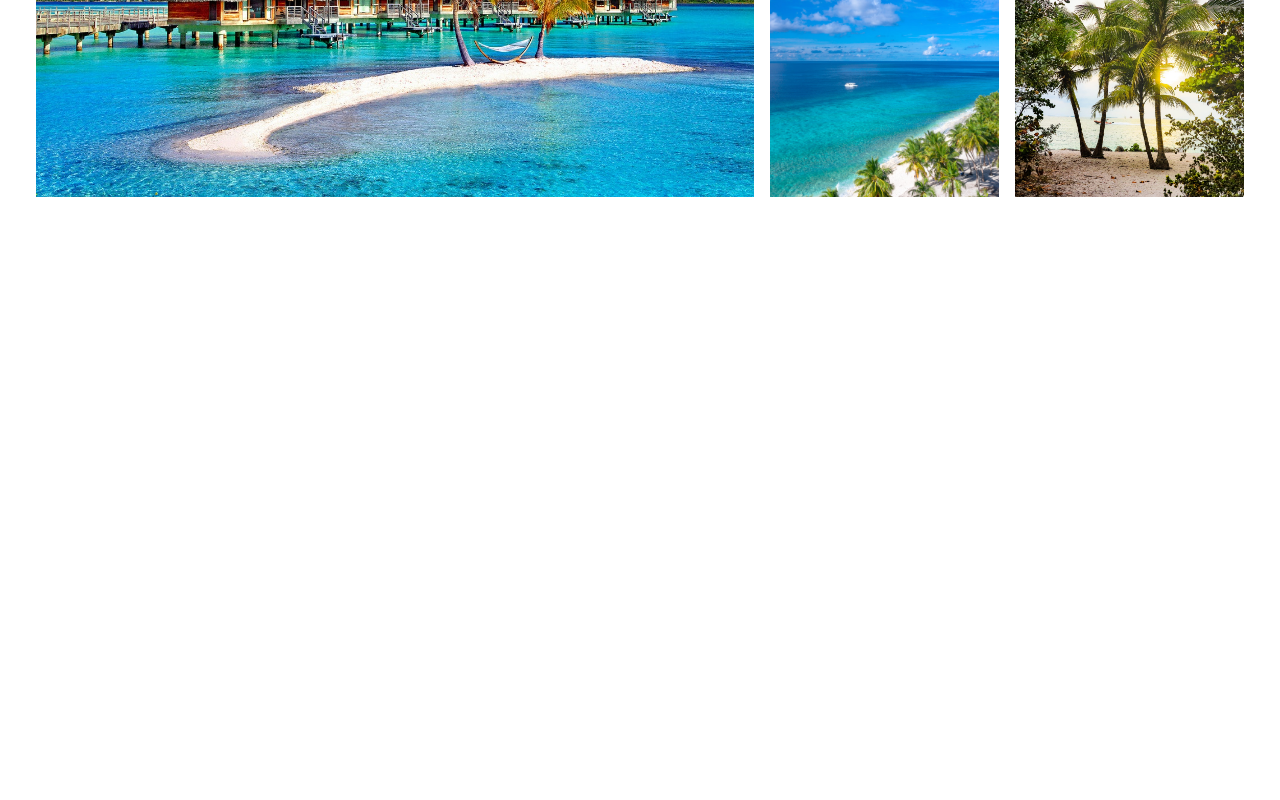
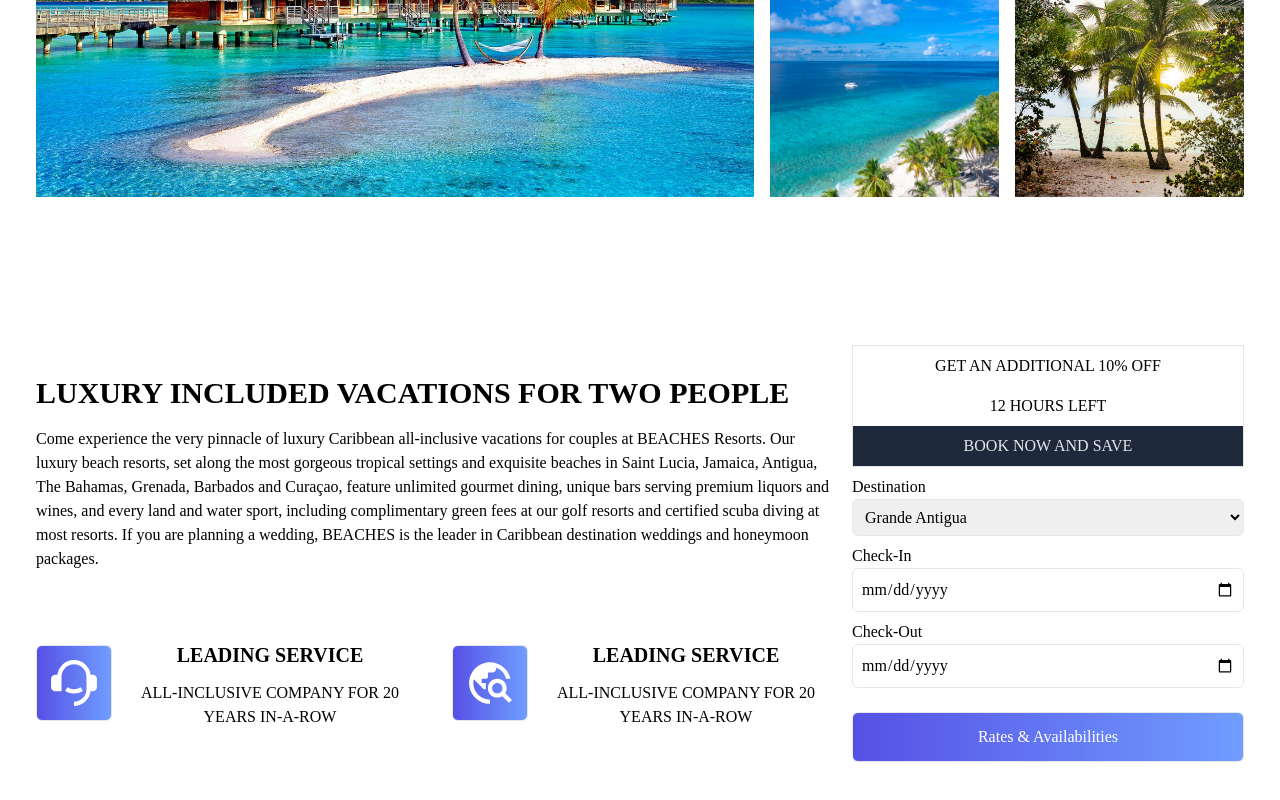
Before and after one commit to smitti24/react-travel-app, a React (Create React App) app: page / in a window 1280 px wide. Shown: the part 1262-2062 px from the top of the page. Before the commit the page ends 1543 px from the top, so only its background shows below. Built offline with nearby package versions, Linux system fonts and the light colour scheme.

Commit message:
Added search section

```diff
--- a/src/App.js
+++ b/src/App.js
@@ -1,6 +1,7 @@
 import Navbar from "./components/Navbar";
 import Hero from "./components/Hero";
 import Destination from "./components/Destination";
+import Search from "./components/Search";
 
 function App() {
   return (
@@ -8,6 +9,7 @@
       <Navbar />
       <Hero />
       <Destination />
+      <Search />
     </>
   );
 }
--- a/src/components/Navbar.jsx
+++ b/src/components/Navbar.jsx
@@ -33,7 +33,7 @@
         <li>View</li>
         <li>Book</li>
       </ul>
-      <div className="hidden md:flex ">
+      <div className="hidden md:flex mr-4">
         <BiSearch className="mr-2" size={20} />
         <BsPerson size={20} />
       </div>
--- /dev/null
+++ b/src/components/Search.jsx
@@ -0,0 +1,81 @@
+import React from "react";
+import { RiCustomerService2Full, RiCustomerService2Fill } from "react-icons/ri";
+import { MdOutlineTravelExplore } from "react-icons/md";
+
+function Search() {
+  return (
+    <div className="max-w-[1240px] grid lg:grid-cols-3 gap-4 px-4 py-16 mx-auto">
+      <div className="lg:col-span-2 flex flex-col justify-evenly">
+        <div>
+          <h2 className="uppercase">
+            Luxury included vacations for two people
+          </h2>
+          <p className="py-4">
+            Come experience the very pinnacle of luxury Caribbean all-inclusive
+            vacations for couples at BEACHES Resorts. Our luxury beach resorts,
+            set along the most gorgeous tropical settings and exquisite beaches
+            in Saint Lucia, Jamaica, Antigua, The Bahamas, Grenada, Barbados and
+            Curaçao, feature unlimited gourmet dining, unique bars serving
+            premium liquors and wines, and every land and water sport, including
+            complimentary green fees at our golf resorts and certified scuba
+            diving at most resorts. If you are planning a wedding, BEACHES is
+            the leader in Caribbean destination weddings and honeymoon packages.
+          </p>
+        </div>
+        <div className="grid sm:grid-cols-2 gap-8 py-4">
+          <div className="flex flex-col lg:flex-row items-center text-center">
+            <button className="md:mr-2">
+              <RiCustomerService2Fill size={50} />
+            </button>
+            <div>
+              <h3 className="py-2">LEADING SERVICE</h3>
+              <p className="py-1">
+                ALL-INCLUSIVE COMPANY FOR 20 YEARS IN-A-ROW
+              </p>
+            </div>
+          </div>
+          <div className="flex flex-col lg:flex-row items-center text-center">
+            <button className="md:mr-2">
+              <MdOutlineTravelExplore size={50} />
+            </button>
+            <div>
+              <h3 className="py-2">LEADING SERVICE</h3>
+              <p className="py-1">
+                ALL-INCLUSIVE COMPANY FOR 20 YEARS IN-A-ROW
+              </p>
+            </div>
+          </div>
+        </div>
+      </div>
+      <div>
+        <div className="border text-center">
+          <p className="py-2">GET AN ADDITIONAL 10% OFF</p>
+          <p className="py-2">12 HOURS LEFT</p>
+          <p className="bg-slate-800 text-gray-200 py-2">BOOK NOW AND SAVE</p>
+        </div>
+        <form>
+          <div className="flex flex-col my-2">
+            <label>Destination</label>
+            <select className="border rounded-md p-2">
+              <option>Grande Antigua</option>
+              <option>Key West</option>
+              <option>Maldives</option>
+              <option>Cozumel</option>
+            </select>
+          </div>
+          <div className="flex flex-col my-2">
+            <label>Check-In</label>
+            <input className="border rounded-md p-2" type="date" />
+          </div>
+          <div className="flex flex-col my-2">
+            <label>Check-Out</label>
+            <input className="border rounded-md p-2" type="date" />
+          </div>
+          <button className="w-full my-4">Rates & Availabilities</button>
+        </form>
+      </div>
+    </div>
+  );
+}
+
+export default Search;
```
